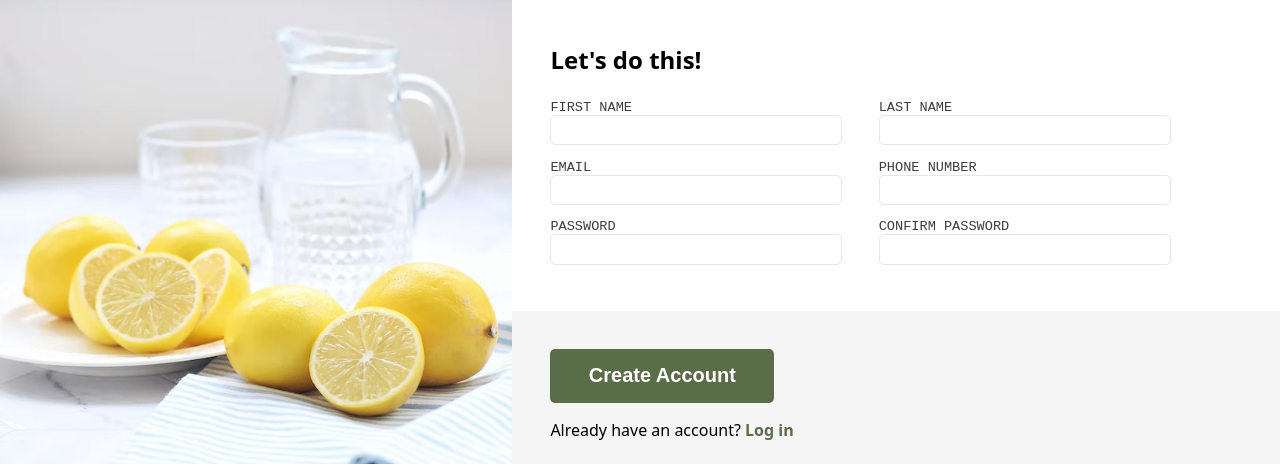
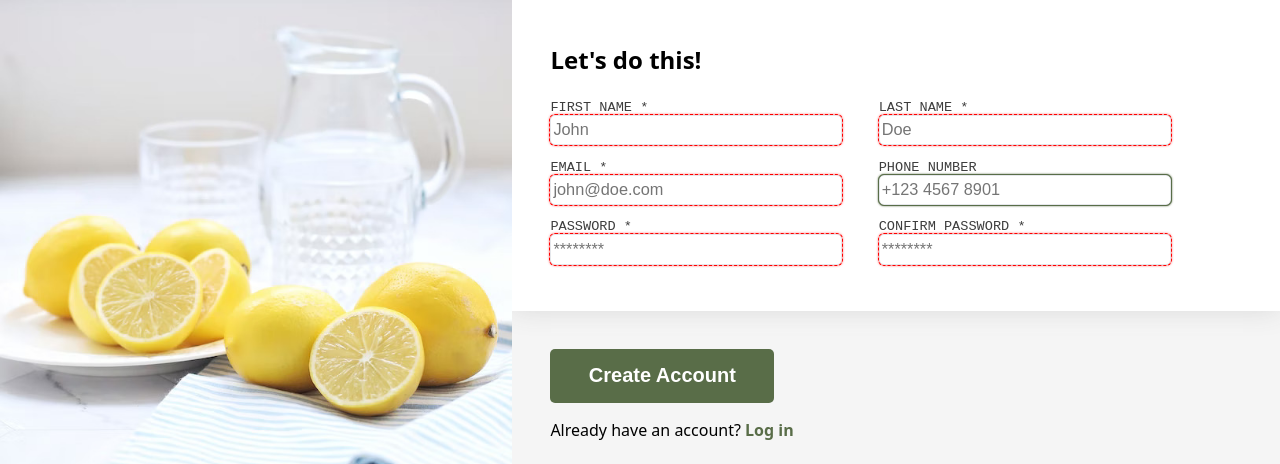
Before and after one commit to renekris/signup-form, a plain HTML site: page index.html in a window 1280 px wide. Shown: the part 336-800 px from the top of the page. Drawn offline with Linux system fonts and the light colour scheme.

Commit message:
Finish style and look

```diff
--- a/index.css
+++ b/index.css
@@ -36,6 +36,7 @@ body {
     background-size: cover;
     background-repeat: no-repeat;
     width: 40%;
+    z-index: 100;
 }
 
 .logo {
@@ -91,6 +92,7 @@ h1 {
     background-color: white;
     margin: 5% 0 5% 0;
     padding: 5% 0 5% 5%;
+    box-shadow: 0 0 25px rgb(218, 218, 218);
 }
 
 .form-row {
@@ -113,6 +115,22 @@ input {
     border-radius: 5px;
     height: 1.9rem;
     font-size: larger;
+    outline: none;
+}
+
+input:focus {
+    outline: var(--button-color) 1px solid;
+    box-shadow: 0 0 2px 1px #596d48;
+}
+
+input:valid {
+    outline: var(--button-color) 1px solid;
+    box-shadow: 0 0 2px 1px #596d48;
+}
+
+input:invalid {
+    outline: red 1px dashed;
+    box-shadow: 0 0 3px red;
 }
 
 button {
@@ -128,10 +146,19 @@ button {
     transition-duration: 0.1s;
 }
 
-button:focus,
+button:focus {
+    outline: var(--button-color) 1px solid;
+    box-shadow: 0 0 2px 1px #596d48;
+}
+
 button:hover {
     transition-duration: 0.1s;
     transform: scale(1.025);
+}
+
+button:active {
+    transition-duration: 0.1s;
+    transform: scale(1);
 }
 
 a {
--- a/index.html
+++ b/index.html
@@ -27,36 +27,83 @@
                     <h1>Let's do this!</h1>
                     <div class="form-row">
                         <label for="user-fname">
-                            FIRST NAME
-                            <input type="text" name="fname" id="user-fname" />
+                            <span>
+                                FIRST NAME <span aria-label="required">*</span>
+                            </span>
+                            <input
+                                type="text"
+                                name="fname"
+                                id="user-fname"
+                                required
+                                placeholder="John"
+                            />
                         </label>
                         <label for="user-lname">
-                            LAST NAME
-                            <input type="text" name="lname" id="user-lname" />
+                            <span>
+                                LAST NAME <span aria-label="required">*</span>
+                            </span>
+                            <input
+                                type="text"
+                                name="lname"
+                                id="user-lname"
+                                required
+                                placeholder="Doe"
+                            />
                         </label>
                     </div>
                     <div class="form-row">
                         <label for="user-mail">
-                            EMAIL
-                            <input type="email" name="email" id="user-mail" />
+                            <span>
+                                EMAIL <span aria-label="required">*</span>
+                            </span>
+                            <input
+                                type="email"
+                                name="email"
+                                id="user-mail"
+                                required
+                                placeholder="john@doe.com"
+                            />
                         </label>
                         <label for="user-number">
                             PHONE NUMBER
-                            <input type="tel" name="number" id="user-number" />
+                            <input
+                                type="tel"
+                                name="number"
+                                id="user-number"
+                                placeholder="+123 4567 8901"
+                            />
                         </label>
                     </div>
                     <div class="form-row">
                         <label for="user-password">
-                            PASSWORD
+                            <span>
+                                PASSWORD <span aria-label="required">*</span>
+                            </span>
                             <input
                                 type="password"
                                 name="password"
                                 id="user-password"
+                                required
+                                pattern="^(?=.*\d)(?=.*[a-z])(?=.*[A-Z])(?!.*\s).*$"
+                                minlength="8"
+                                placeholder="********"
+                                title="Password has to contain at least an uppercase, lowercase and a number character and has to be more than 8 characters in length"
                             />
                         </label>
                         <label for="user-password-confirm">
-                            CONFIRM PASSWORD
-                            <input type="text" id="user-password-confirm" />
+                            <span>
+                                CONFIRM PASSWORD
+                                <span aria-label="required">*</span>
+                            </span>
+                            <input
+                                type="text"
+                                id="user-password-confirm"
+                                required
+                                pattern="^(?=.*\d)(?=.*[a-z])(?=.*[A-Z])(?!.*\s).*$"
+                                minlength="8"
+                                placeholder="********"
+                                title="Password has to contain at least an uppercase, lowercase and a number character and has to be more than 8 characters in length"
+                            />
                         </label>
                     </div>
                 </div>
```
